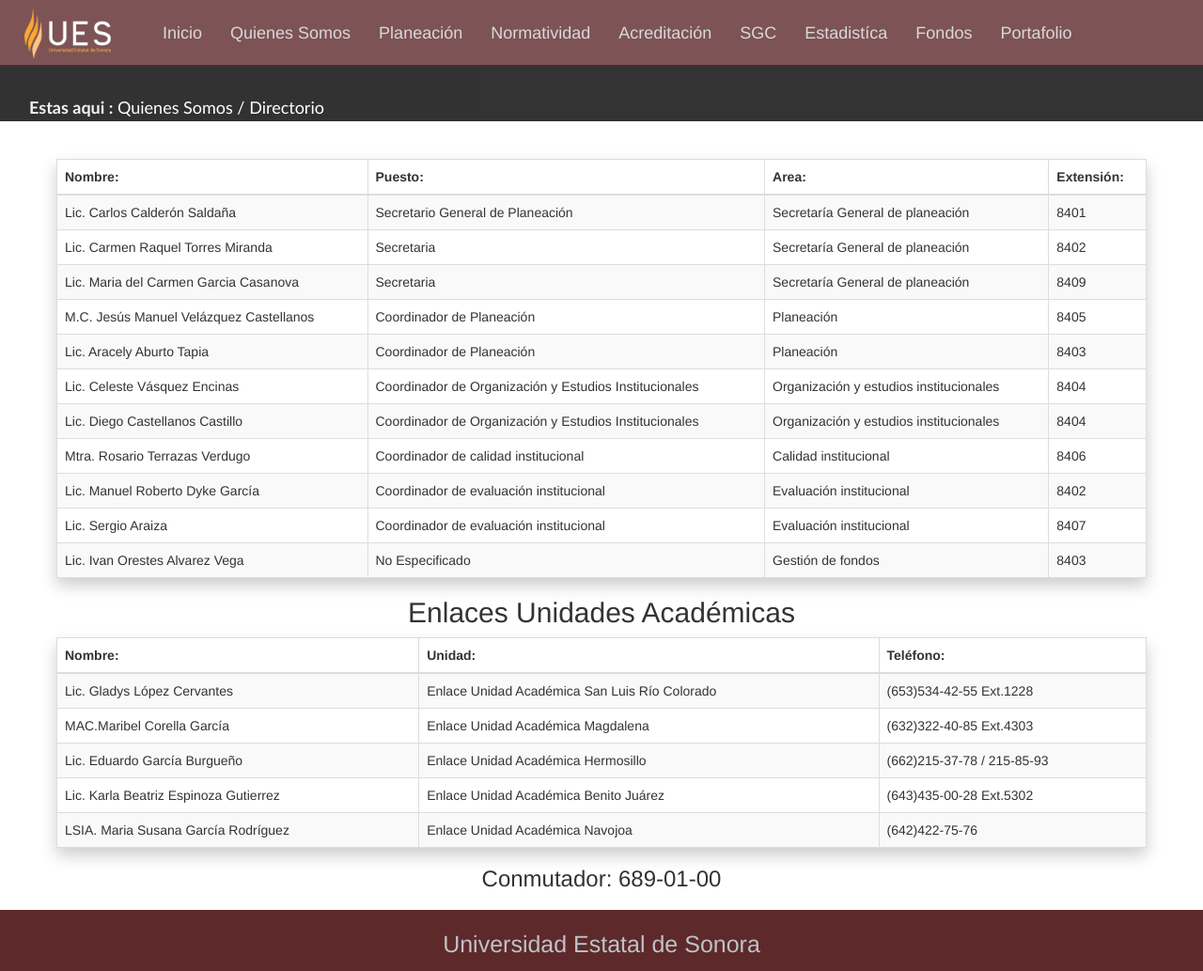
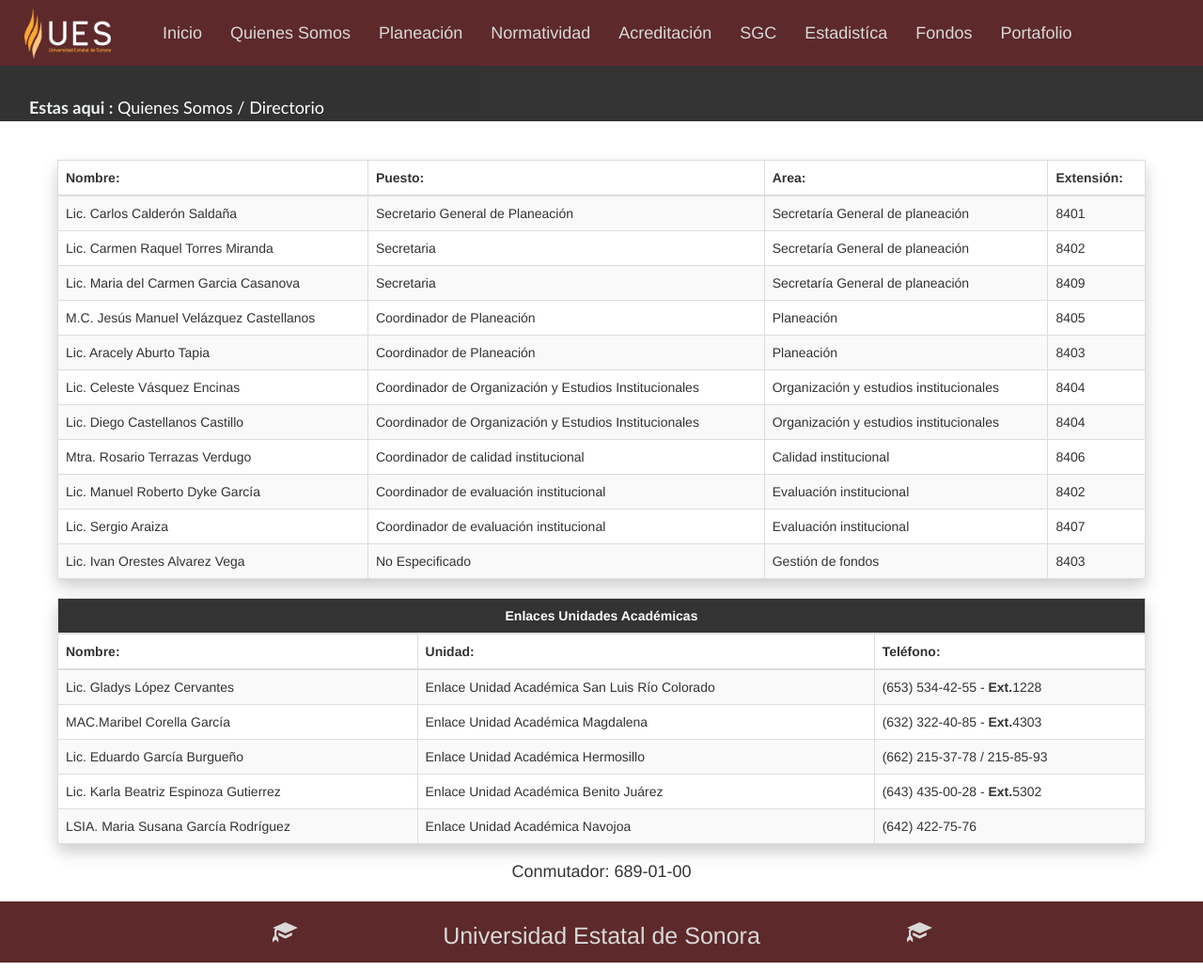
Before and after one commit to EduardoMondragon/planeacionUes, a website: page app/index.html at #/directorio in a window 1280 px wide. Shown: the whole page at 94% size. Drawn offline with nearby package versions, Linux system fonts and the light colour scheme; some packages are replaced by stand-ins of ours; files that its build step writes are made by us from their sources.

Commit message:
ajustes directorio

```diff
--- a/app/index.html
+++ b/app/index.html
@@ -9,6 +9,7 @@
     <!-- build:css(.) styles/vendor.css -->
     <!-- bower:css -->
     <link rel="stylesheet" href="bower_components/bootstrap/dist/css/bootstrap.css" />
+    <link rel="stylesheet" href="bower_components/animate.css/animate.css" />
     <!-- endbower -->
     <!-- endbuild -->
     <!-- build:css(.tmp) styles/main.css -->
@@ -21,7 +22,7 @@
     <![endif]-->
 
     <!-- Add your site or application content here -->
-    <div class="animated flipInX">
+    <div>
       <div class="navbar navbar-default MenuStyle staticMenu"role="navigation">
         <div>
           <div class="navbar-header">
@@ -118,7 +119,7 @@
 
     <div class="footer footerUes">
       <div class="container">
-        <p class="footerText">Universidad Estatal de Sonora</p>
+        <p class="footerText"><span class="glyphicon glyphicon-education pull-left"></span>Universidad Estatal de Sonora<span class="glyphicon glyphicon-education pull-right"></span></p>
       </div>
     </div>
 
--- a/app/styles/main.css
+++ b/app/styles/main.css
@@ -99,6 +99,10 @@
     margin-bottom: 40px;
      border: 1px solid transparent;
 }
+.innerBottom{
+  margin-bottom: 40px;
+  border: 1px solid transparent;
+}
 .myContainer{
   margin-left: 60px;
   margin-right: 60px;
@@ -144,11 +148,10 @@
 }
 
 .MenuStyle{/*nav menú, posicion, color fondo, sin border radius*/
- transition: 0.5s;
  border-radius: 0px;
  border: 0px solid transparent;
  height: 70px;
- background-color: rgba(93,41,43,.80)!important;
+ background-color: #5D292B!important;
  border-bottom:none !important;
  border-top: none !important;
 }
@@ -273,7 +276,7 @@
 ============================
 */
 .footerUes{/*color de fondo y tamaño vertical*/
-  background-color: #5e292a;
+  background-color: #5D292B;
   height: 65px;
 }
 
@@ -284,7 +287,7 @@
 
 .footer {/* color de la letra, espacio del texto(padding), color del borde top */
   padding-top: 19px;
-  color: #bdc3c7;
+  color:  #d9d9d9;
   border-top: none;
   margin-top: -30px !important;
 }
--- a/app/views/directorio.html
+++ b/app/views/directorio.html
@@ -2,7 +2,7 @@
     <h4 class="estasAquiTexto">
         <strong class="estasAquiColor">Estas aqui :</strong> Quienes Somos / <span class="ubicacionNavegacion">Directorio</span></h4>
 </div>
-<div class="myContainer animated zoomInUp subTitleSpace">
+<div class="myContainer animated zoomInUp subTitleSpace innerBottom">
     <table class="table table-bordered table-hover table-responsive table-striped box-shadow">
         <thead class="dirTableFont">
             <tr>
@@ -84,8 +84,11 @@
 
 
     <table class="table table-bordered table-hover table-responsive table-striped box-shadow">
-        <h2 class="text-center">Enlaces Unidades Académicas</h2>
+        <h2 class="text-center"></h2>
         <thead class="dirTableFont">
+            <tr>
+                <th class="text-center" colspan="3" style="background-color: black; opacity: 0.8; color: white;">Enlaces Unidades Académicas</th>
+            </tr>
             <tr>
                 <th>Nombre:</th>
                 <th>Unidad:</th>
@@ -96,30 +99,29 @@
             <tr>
                 <td>Lic. Gladys López Cervantes</td>
                 <td>Enlace Unidad Académica San Luis Río Colorado</td>
-                <td>(653)534-42-55 Ext.1228</td>
+                <td>(653) 534-42-55 - <strong>Ext.</strong>1228</td>
             </tr>
             <tr>
                 <td>MAC.Maribel Corella García</td>
                 <td>Enlace Unidad Académica Magdalena</td>
-                <td>(632)322-40-85 Ext.4303</td>
+                <td>(632) 322-40-85 - <strong>Ext.</strong>4303</td>
             </tr>
             <tr>
                 <td>Lic. Eduardo García Burgueño</td>
                 <td>Enlace Unidad Académica Hermosillo</td>
-                <td>(662)215-37-78 / 215-85-93</td>
+                <td>(662) 215-37-78 / 215-85-93</td>
             </tr>
             <tr>
                 <td>Lic. Karla Beatriz Espinoza Gutierrez</td>
                 <td>Enlace Unidad Académica Benito Juárez</td>
-                <td>(643)435-00-28 Ext.5302</td>
+                <td>(643) 435-00-28 - <strong>Ext.</strong>5302</td>
             </tr>
             <tr>
                 <td>LSIA. Maria Susana García Rodríguez</td>
                 <td>Enlace Unidad Académica Navojoa</td>
-                <td>(642)422-75-76</td>
+                <td>(642) 422-75-76</td>
             </tr>
         </tbody>
     </table>
-        <h3 class="text-center" style="margin-bottom: -90px;">Conmutador: 689-01-00</h3>
-        <div style="padding-bottom: 140px;"></div>
+        <h4 class="text-center">Conmutador: 689-01-00</h4>
 </div>
--- a/bower.json
+++ b/bower.json
@@ -9,7 +9,8 @@
     "angular-resource": "^1.4.0",
     "angular-route": "^1.4.0",
     "angular-sanitize": "^1.4.0",
-    "angular-touch": "^1.4.0"
+    "angular-touch": "^1.4.0",
+    "animate.css": "^3.5.2"
   },
   "devDependencies": {
     "angular-mocks": "^1.4.0"
```
